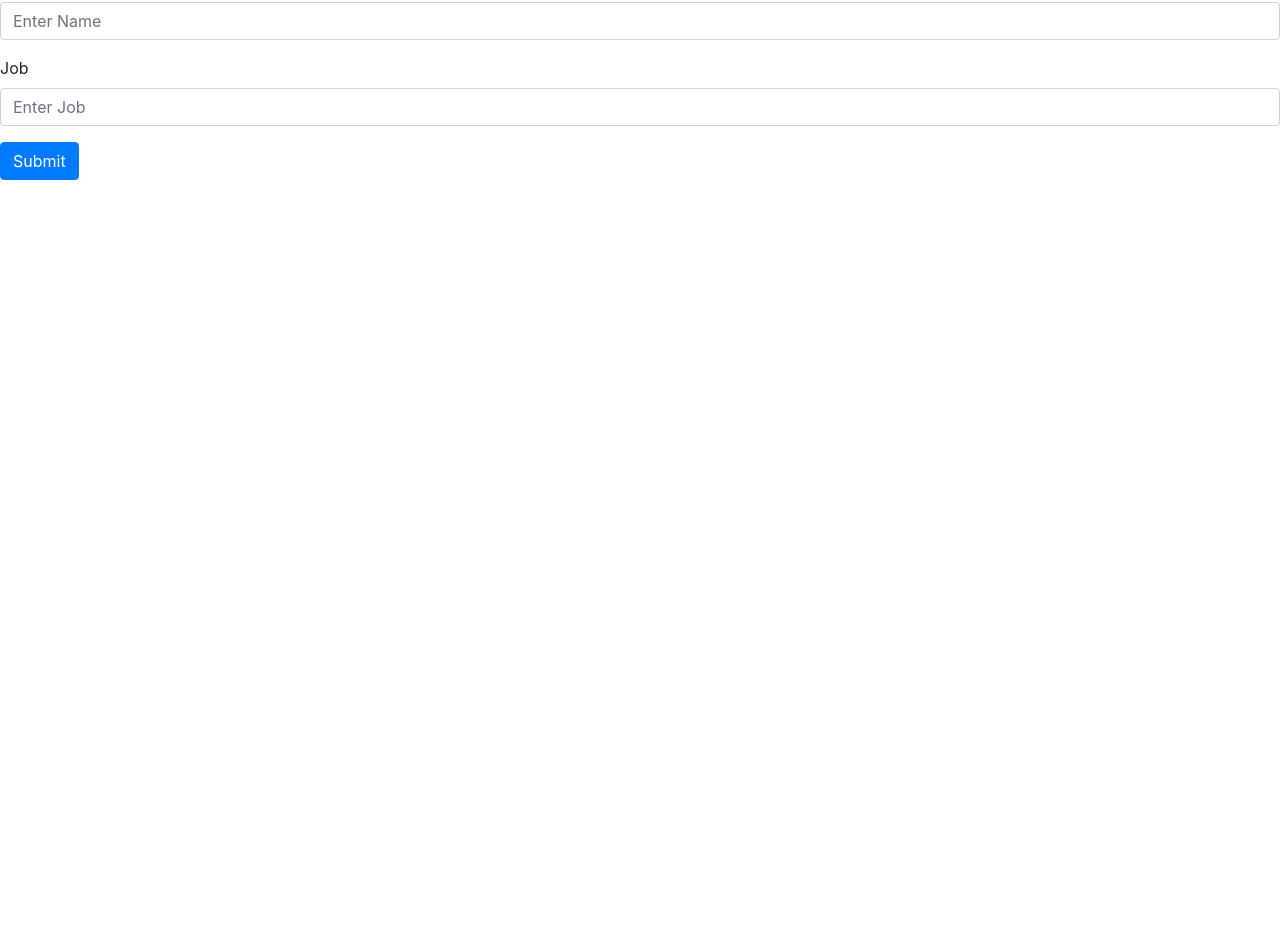
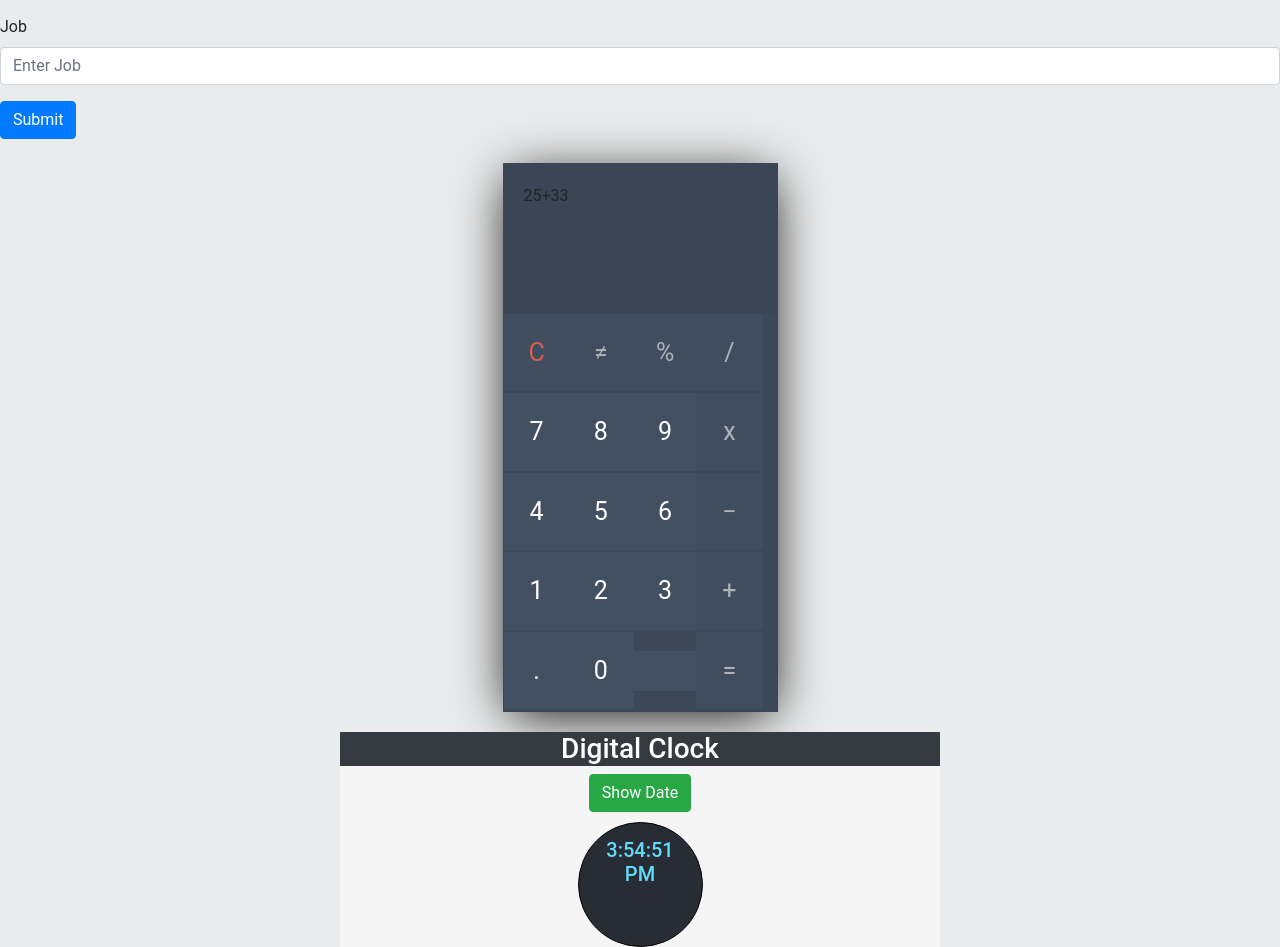
Before and after one commit to sam-hardik/StartingWithReact, a React (Create React App) app: page / in a window 1280 px wide. Shown: the part 231-1178 px from the top of the page. Before the commit the page ends 800 px from the top, so only its background shows below. Built offline with nearby package versions, Linux system fonts and the light colour scheme.

Commit message:
Digital Clock Assignmet Added. Toggle to be added in Digital Clock Component, in the Place of Button and Need to complete Calculator

```diff
--- /dev/null
+++ b/src/MyComponents/Calc.css
@@ -0,0 +1,73 @@
+* {
+    box-sizing: border-box;
+    font-family: 'Roboto', sans-serif;
+  }
+
+  body {
+    background: #EAEBEC;
+  }
+
+  .container {
+    width: 400px;
+    margin: auto;
+  }
+
+  .calc-body {
+    width: 275px;
+    margin: auto;
+    min-height: 400px;
+    border: solid 1px #3A4655;
+    box-shadow: 0 8px 50px -7px black;
+  }
+
+  .calc-screen {
+    background: #3A4655;
+    width: 100%;
+    height: 150px;
+    padding: 20px;
+  }
+
+  .calc-operation {
+    text-align: right;
+    color: #727B86;
+    font-size: 21px;
+    padding-bottom: 10px;
+    border-bottom: dotted 1px;
+  }
+
+  .calc-typed {
+    margin-top: 20px;
+    font-size: 45px;
+    text-align: right;
+    color: #fff;
+  }
+
+  .calc-button-row {
+    width: 100%;
+    background: #3C4857;
+  }
+
+  .button {
+    width: 25%;
+    background: #425062;
+    color: #fff;
+    padding: 20px;
+    display: inline-block;
+    font-size: 25px;
+    text-align: center;
+    vertical-align: middle;
+    margin-right: -4px;
+    border-right: solid 2px #3C4857;
+    border-bottom: solid 2px #3C4857;
+    transition: all 0.2s ease-in-out;
+  }
+
+  .button.l {
+    color: #AEB3BA;
+    background: #404D5E;
+  }
+
+  .button.c {
+    color: #D95D4E;
+    background: #404D5E;
+  }
--- /dev/null
+++ b/src/MyComponents/Calc.js
@@ -0,0 +1,53 @@
+import React,{useState} from 'react';
+//import * as ReactBootStrap from 'react-bootstrap'
+import './Calc.css'
+//import logger from '../config/logger';
+
+function Calc(){
+    const [initialData,setData] =  useState("");
+    const expr=[];
+    return(<div className="container">
+    <div className="calc-body">
+      <div className="calc-screen">
+        <div className="show-input">25+33</div>
+        <div className="calc-typed"></div>
+      </div>
+      <div className="calc-button-row">
+        <div className="button c" onClick={()=>{setData(0,initialData.length-1);console.log(initialData)}}>C</div>
+        <div className="button l" onClick={()=>{expr.push("≠"); console.log(expr)}}>≠</div>
+        <div className="button l" onClick={()=>{expr.push("%"); console.log(expr)}}>%</div>
+        <div className="button l" onClick={()=>{
+            expr.push("/");
+            console.log(expr)
+        }}>/</div>
+      </div>
+      <div className="calc-button-row">
+        <div className="button" value='7' onClick={()=>{expr.push("7"); console.log(expr)}}>7</div>
+        <div className="button" value='8' onClick={()=>{expr.push("8"); console.log(expr)}}>8</div>
+        <div className="button" value='9' onClick={()=>{expr.push("9"); console.log(expr)}}>9</div>
+        <div className="button l" value='*' onClick={()=>{expr.push("*"); console.log(expr)}}>x</div>
+      </div>
+      <div className="calc-button-row">
+        <div className="button" value='4' onClick={()=>{expr.push("4"); console.log(expr)}}>4</div>
+        <div className="button" value='5' onClick={()=>{expr.push("5"); console.log(expr)}}>5</div>
+        <div className="button" value='6' onClick={()=>{expr.push("6"); console.log(expr)}}>6</div>
+        <div className="button l" value='-' onClick={()=>{expr.push("-"); console.log(expr)}}>−</div>
+      </div>
+      <div className="calc-button-row">
+        <div className="button" value='1' onClick={()=>{expr.push("1"); console.log(expr)}}>1</div>
+        <div className="button" value='2' onClick={()=>{expr.push("2"); console.log(expr)}}>2</div>
+        <div className="button" value='3' onClick={()=>{expr.push("3"); console.log(expr)}}>3</div>
+        <div className="button l" valye='+' onClick={()=>{expr.push("+"); console.log(expr)}}>+</div>
+      </div>
+      <div className="calc-button-row">
+        <div className="button" value='.' onClick={()=>{expr.push("."); console.log(expr)}}>.</div>
+        <div className="button" value='0' onClick={()=>{expr.push("0"); console.log(expr)}}>0</div>
+        <div className="button">
+          </div>
+            <div className="button l" value='=' onClick={()=>{}}>=</div>
+        </div>
+      </div>
+    </div>
+    )
+}
+export default Calc;
--- /dev/null
+++ b/src/MyComponents/DigitalClock.css
@@ -0,0 +1,42 @@
+#clockheader
+{
+  background-color:rgb(245,245,245);
+  width: 600px;
+  border: 1px solid none;
+  margin:auto;
+  margin-top: 20px;
+}
+#dgText{
+  background-color: #343A40;
+  width: matchparent;
+  border: 5px solid none;
+  text-align:center;
+}
+#ClockDiv{
+   border: 1px solid none;
+}
+#roundclock{
+  width :125px;
+  height:125px;
+  border:1px solid black;
+  margin:auto;
+  border-radius:50%;
+  background:#282C34;
+  text-align:center
+}
+h3{
+  color:#fff
+}
+h5{
+ color:#61DAFB;
+ padding:15px;
+}
+#togglediv{
+    align-items: center;
+    text-align: center;
+    margin-bottom: 10px;
+}
+#hide{
+    display: none;
+    margin-top: 3px;
+}
--- /dev/null
+++ b/src/MyComponents/DigitalClock.js
@@ -0,0 +1,30 @@
+import React, { useState } from 'react';
+import * as ReactBs from 'react-bootstrap'
+import './DigitalClock.css'
+var DigitalClock = () => {
+const sysDate = new Date().toLocaleTimeString();
+const [state,setState]=useState(sysDate)
+const updateTime=()=>{
+    const sysDate = new Date().toLocaleTimeString();
+    setState(sysDate)
+}
+setInterval(updateTime,1000)
+function HideFunction() {
+    var x = document.getElementById("hide");
+    if (x.style.display === "none") {
+      x.style.display = "block";
+    } else {
+      x.style.display = "none";
+    }
+  }
+
+return(
+    <div id='clockheader'>
+    <div id='dgText' ><h3>Digital Clock</h3></div>
+    <div id='togglediv'><ReactBs.Button variant='success' onClick={HideFunction}>Show Date</ReactBs.Button></div>
+    <div id="clockDiv"><div id="roundclock"><h5>{`${state}`}<br></br><div id='hide'>{`${new Date().toLocaleDateString()}`}</div></h5></div></div>
+    </div>
+)
+
+}
+export default DigitalClock;
--- a/src/index.js
+++ b/src/index.js
@@ -5,14 +5,17 @@ import LuckyNumber from './MyComponents/LuckyNumber';
 import "bootstrap/dist/css/bootstrap.min.css";
 import TableApp from './MyComponents/TableApp'
 import * as serviceWorker from './serviceWorker';
+import  Calc from './MyComponents/Calc'
+import DigitalClock from './MyComponents/DigitalClock'
 
-const sysDate = new Date();
 ReactDOM.render(
   <>
   <h1 className ="heading">Hello Welcome to React!</h1>
-  <h3 id="date">{`Today is ${sysDate}`}</h3>
   <LuckyNumber/>
   <TableApp/>
+  <br></br>
+  <Calc/>
+  <DigitalClock/>
   </>,
   document.getElementById('root'));
 serviceWorker.unregister();
```
